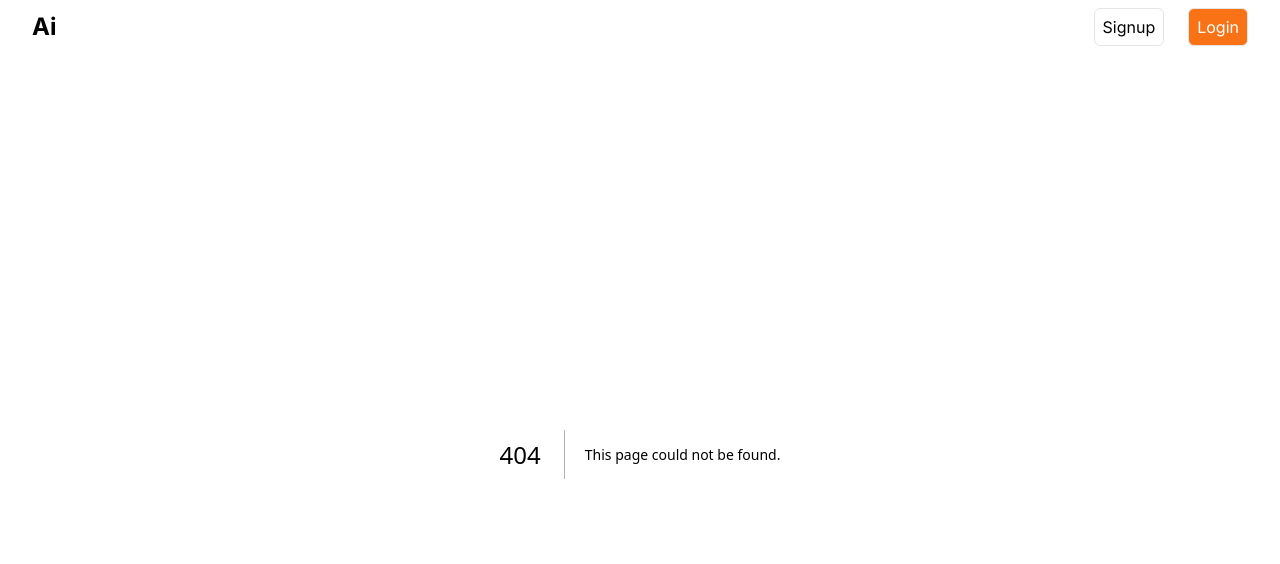
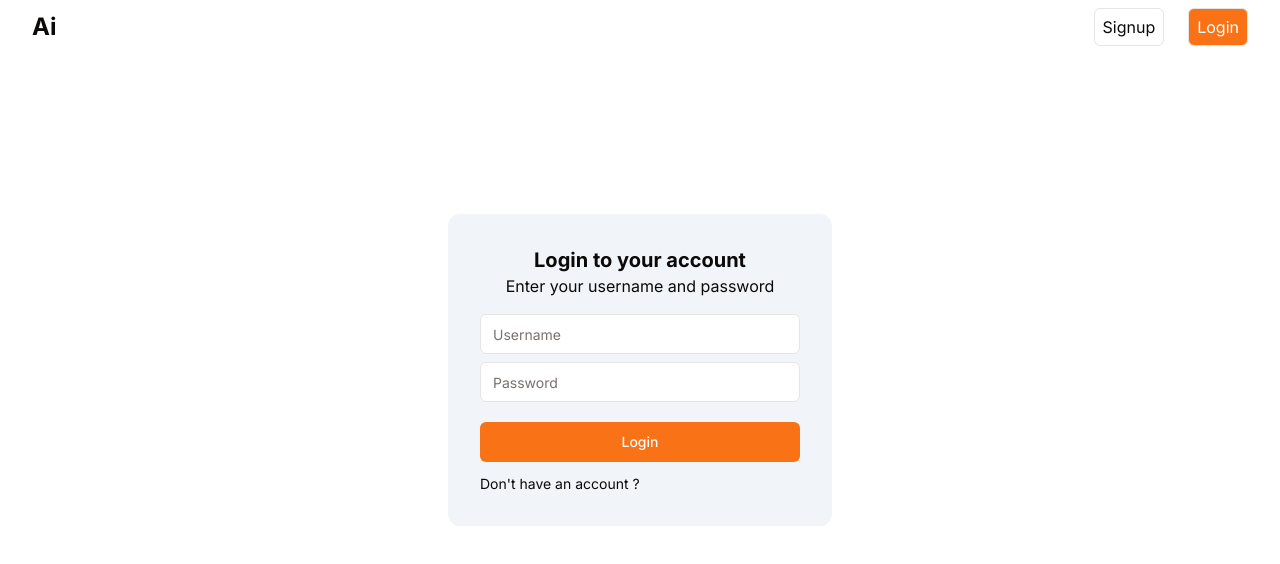
Before and after one commit to ritik48/get_insight-frontend, a Next.js app: page /signin in a window 1280 px wide. Before the commit this address had no page. Shown: the top 564 px of the page. Built offline with nearby package versions, Linux system fonts and the light colour scheme.

Commit message:
feat: setup next auth and added some components

```diff
--- /dev/null
+++ b/app/(auth)/signin/page.tsx
@@ -0,0 +1,33 @@
+"use client";
+
+import { Button } from "@/components/ui/button";
+import { Input } from "@/components/ui/input";
+import Link from "next/link";
+
+export default function Signin() {
+    return (
+        <section className="flex-1 flex flex-col">
+            <div className="container flex-grow">
+                <div className="mx-auto w-96 bg-slate-100 rounded-xl p-8 gap-4 flex flex-col mt-40">
+                    <div className="text-center">
+                        <h2 className="text-xl font-bold">
+                            Login to your account
+                        </h2>
+                        <p>Enter your username and password</p>
+                    </div>
+                    <div className="w-full flex flex-col gap-2">
+                        <Input placeholder="Username" />
+                        <Input placeholder="Password" type="password" />
+                        <Button className="mt-3">Login</Button>
+                        <Link
+                            href={"/signup"}
+                            className="text-left text-sm hover:underline mt-1"
+                        >
+                            Don&apos;t have an account ?
+                        </Link>
+                    </div>
+                </div>
+            </div>
+        </section>
+    );
+}
--- /dev/null
+++ b/app/(auth)/signup/page.tsx
@@ -0,0 +1,31 @@
+"use client";
+
+import { Button } from "@/components/ui/button";
+import { Input } from "@/components/ui/input";
+import Link from "next/link";
+
+export default function Signup() {
+    return (
+        <section className="flex-1 flex flex-col">
+            <div className="container flex-grow">
+                <div className="mx-auto w-96 bg-slate-100 rounded-xl p-8 gap-4 flex flex-col mt-40">
+                    <div className="text-center">
+                        <h2 className="text-xl font-bold">Create an account</h2>
+                        <p>Enter your username and password</p>
+                    </div>
+                    <div className="w-full flex flex-col gap-2">
+                        <Input placeholder="Username" />
+                        <Input placeholder="Password" type="password" />
+                        <Button className="mt-3">Signup</Button>
+                        <Link
+                            href={"/signin"}
+                            className="text-left text-sm hover:underline mt-1"
+                        >
+                            Already have an account ?
+                        </Link>
+                    </div>
+                </div>
+            </div>
+        </section>
+    );
+}
--- /dev/null
+++ b/app/api/auth/[...nextauth]/route.ts
@@ -0,0 +1,32 @@
+import NextAuth from "next-auth/next";
+import CredentialsProvider from "next-auth/providers/credentials";
+
+const handler = NextAuth({
+    providers: [
+        // @ts-ignore
+        CredentialsProvider({
+            name: "Credentials",
+            async authorize(credentials: any) {
+                console.log("credential = ", credentials);
+
+                const user = {
+                    id: "1",
+                    name: "J Smith",
+                    email: "jsmith@example.com",
+                };
+
+                if (user) {
+                    return user;
+                } else {
+                    return null;
+                }
+            },
+        }),
+    ],
+    pages: {
+        signIn: "/signin",
+    },
+});
+
+export const GET = handler;
+export const POST = handler;
--- /dev/null
+++ b/app/home/page.tsx
@@ -0,0 +1,9 @@
+export default function Home() {
+    return (
+        <section className="flex-1 flex flex-col">
+            <div className="container flex-grow flex justify-center">
+                <div className="text-5xl mt-40">Welcome</div>
+            </div>
+        </section>
+    );
+}
--- a/app/layout.tsx
+++ b/app/layout.tsx
@@ -2,6 +2,7 @@ import type { Metadata } from "next";
 import { Inter } from "next/font/google";
 import "./globals.css";
 import NavBar from "@/components/NavBar";
+import { Provider } from "@/components/SessionProvider";
 
 const inter = Inter({ subsets: ["latin"] });
 
@@ -17,13 +18,11 @@ export default function RootLayout({
 }>) {
     return (
         <html lang="en">
-            <body
-                className={
-                    inter.className + " min-h-screen flex flex-col"
-                }
-            >
-                <NavBar />
-                {children}
+            <body className={inter.className + " min-h-screen flex flex-col"}>
+                <Provider>
+                    <NavBar />
+                    {children}
+                </Provider>
             </body>
         </html>
     );
--- a/app/page.tsx
+++ b/app/page.tsx
@@ -13,7 +13,7 @@ export default function Home() {
                         seconds
                     </h3>
                     <Link
-                        href={"#"}
+                        href={"/signin"}
                         className="bg-primary text-white px-2 py-2 rounded-md"
                     >
                         Login to get started
--- a/components/NavBar.tsx
+++ b/components/NavBar.tsx
@@ -6,16 +6,18 @@ export default function NavBar() {
         <nav>
             <div className="container">
                 <div className="flex items-center justify-between py-2">
-                    <div className="text-2xl font-bold">Ai</div>
+                    <Link href={"/"} className="text-2xl font-bold">
+                        Ai
+                    </Link>
                     <div className="flex items-center gap-6">
                         <Link
-                            href={"#"}
+                            href={"/signup"}
                             className="rounded-md border px-2 py-1.5 hover:bg-slate-100 transition-all duration-200 ease-in-out"
                         >
                             Signup
                         </Link>
                         <Link
-                            href={"#"}
+                            href={"/signin"}
                             className="rounded-md border px-2 py-1.5 bg-primary text-white hover:opacity-65 transition-all duration-200 ease-in-out"
                         >
                             Login
--- /dev/null
+++ b/components/SessionProvider.tsx
@@ -0,0 +1,7 @@
+"use client";
+
+import { SessionProvider } from "next-auth/react";
+
+export const Provider = ({ children }: { children: React.ReactNode }) => {
+    return <SessionProvider>{children}</SessionProvider>;
+};
```
